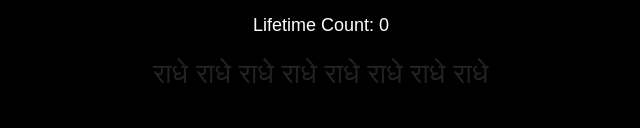
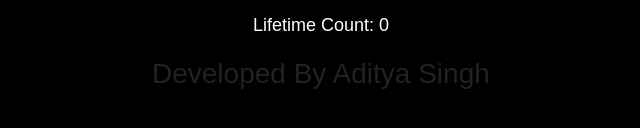
Before and after one commit to adityasingh701/RadhaCounter, a plain HTML site: page index.html in a window 1280 px wide. Shown: the part 546-674 px from the top of the page, 319-959 px from the left. Drawn offline with Linux system fonts and the light colour scheme.

Commit message:
Update index.html

```diff
--- a/index.html
+++ b/index.html
@@ -89,7 +89,7 @@ button{
 <body>
 
 <div class="bg">
-    <span>राधे राधे राधे राधे राधे राधे राधे राधे</span>
+    <span>Developed By Aditya Singh</span>
 </div>
 
 <div class="wrapper">
```
